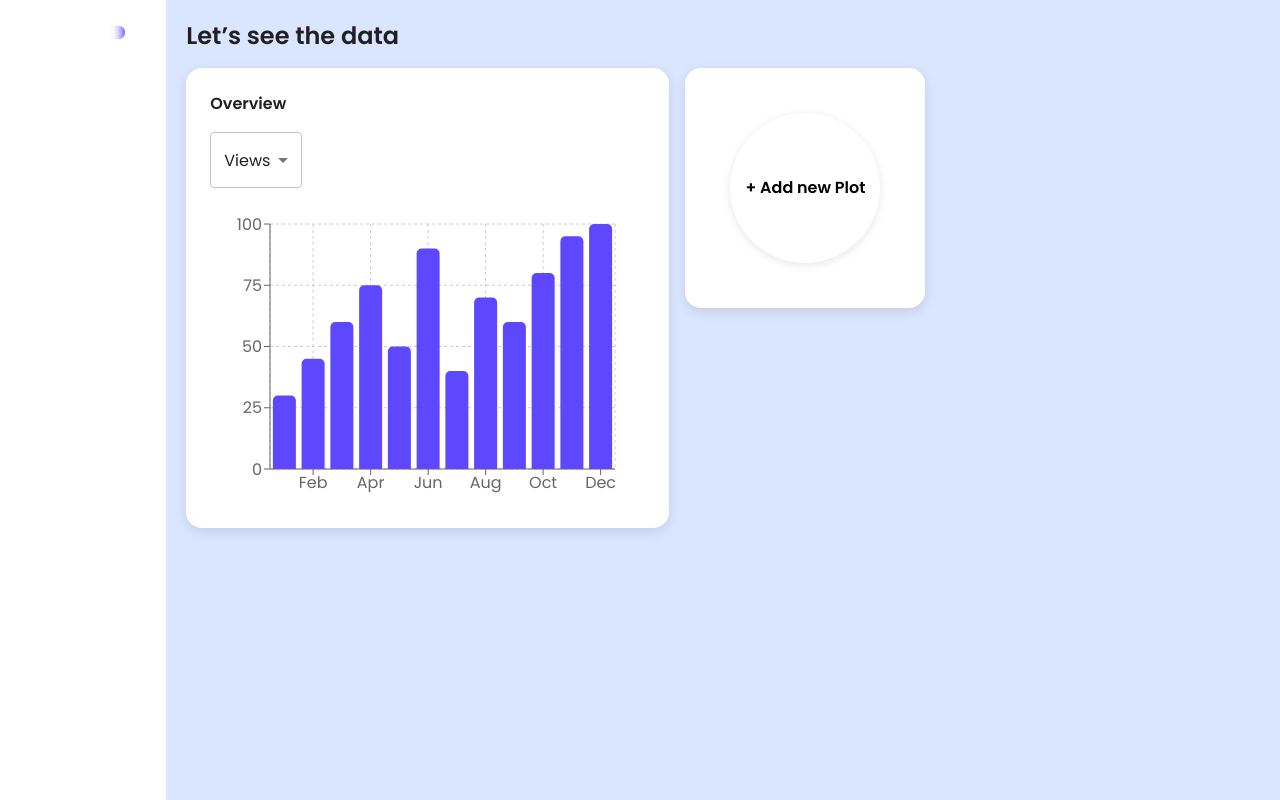
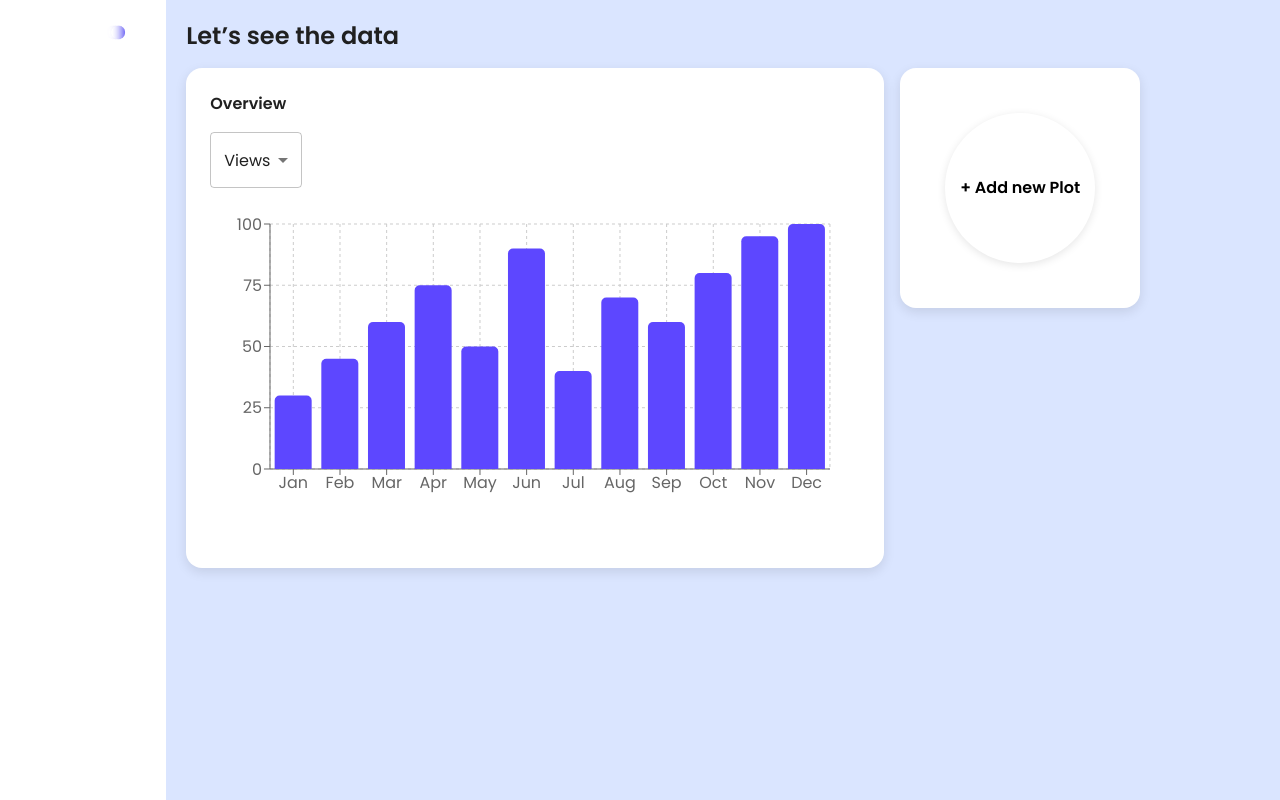
Before and after one commit to zeyadtamer99/position-task-SW, a React (Vite) app: page /analytics in a window 1280 px wide. Built offline with nearby package versions, Linux system fonts and the light colour scheme; no server answers; a web font is replaced by a local one.

Commit message:
Conditionally rendering the correct sizes for plots

```diff
--- a/src/pages/Analytics/AnalyticsPage.tsx
+++ b/src/pages/Analytics/AnalyticsPage.tsx
@@ -93,12 +93,37 @@ const AnalyticsPage: React.FC = () => {
             alignItems: "flex-start",
           }}
         >
-          {plots.map((plotType, index) => (
-            <Box key={index} sx={{ width: { xs: "100%", md: "45%" } }}>
-              {renderPlot(plotType)}
-            </Box>
-          ))}
-          <Box sx={{ width: { xs: "100%", md: "45%" } }}>
+          {plots.map((plotType, index) => {
+            // Determine the height of the current plot
+            const previousPlotType = index > 0 ? plots[index - 1] : null;
+            const isAdjacentToTallPlot =
+              previousPlotType === "Overview" ||
+              previousPlotType === "Best Performing Jobs";
+
+            const plotHeight = isAdjacentToTallPlot ? "500px" : "300px";
+
+            return (
+              <Box
+                key={index}
+                sx={{
+                  width:
+                    plotType === "Overview" ||
+                    plotType === "Best Performing Jobs"
+                      ? "65%"
+                      : "25%",
+                  height:
+                    plotType === "Followers" ||
+                    plotType === "Applies" ||
+                    plotType === "Hires"
+                      ? plotHeight
+                      : "500px",
+                }}
+              >
+                {renderPlot(plotType)}
+              </Box>
+            );
+          })}
+          <Box sx={{ width: "30%" }}>
             <AddPlotButton onClick={() => setModalOpen(true)} />
           </Box>
         </Box>
--- a/src/pages/Analytics/components/BestPerformingJobsPlot.tsx
+++ b/src/pages/Analytics/components/BestPerformingJobsPlot.tsx
@@ -40,8 +40,8 @@ const BestPerformingJobsPlot: React.FC = () => {
         borderRadius: "16px",
         padding: "16px",
         boxShadow: "0 4px 12px rgba(0, 0, 0, 0.1)",
-        width: "100%",
-        height: "auto",
+        width: "100%", // Full width of the parent
+        height: "500px", // Consistent height
       }}
     >
       <Typography variant="h6" sx={{ fontWeight: 600, marginBottom: "16px" }}>
--- a/src/pages/Analytics/components/NewVisitsPlot.tsx
+++ b/src/pages/Analytics/components/NewVisitsPlot.tsx
@@ -13,13 +13,13 @@ const NewVisitsPlot: React.FC = () => {
       sx={{
         backgroundColor: "#fff",
         borderRadius: "16px",
-        padding: "16px", // Reduced padding
+        padding: "16px",
         boxShadow: "0 4px 12px rgba(0, 0, 0, 0.1)",
         display: "flex",
         flexDirection: "column",
         alignItems: "center",
-        width: "55%", // Set a specific width
-        height: "50%", // Set a specific height
+        width: "100%", // Full width of the parent
+        height: "500px", // Consistent height
       }}
     >
       <Typography variant="h6" sx={{ fontWeight: 600, marginBottom: "8px" }}>
--- a/src/pages/Analytics/components/OverviewPlot.tsx
+++ b/src/pages/Analytics/components/OverviewPlot.tsx
@@ -54,8 +54,8 @@ const OverviewPlot: React.FC = () => {
         borderRadius: "16px",
         padding: "24px",
         boxShadow: "0 4px 12px rgba(0, 0, 0, 0.1)",
-        width: "100%", // Set a specific width
-        height: "70%", // Set a specific height
+        width: "100%", // Ensure it takes full width as defined in the parent container
+        height: "500px", // Set a consistent height for all plots
       }}
     >
       <Typography variant="h6" sx={{ fontWeight: 600, marginBottom: "16px" }}>
--- a/src/pages/Analytics/components/SmallStatPlot.tsx
+++ b/src/pages/Analytics/components/SmallStatPlot.tsx
@@ -24,8 +24,8 @@ const SmallStatPlot: React.FC<SmallStatPlotProps> = ({
         boxShadow: "0 4px 12px rgba(0, 0, 0, 0.1)",
         display: "flex",
         alignItems: "center",
-        width: "100%",
-        height: "100%",
+        width: "100%", // Full width of the parent
+        height: "100%", // Inherit height from parent
       }}
     >
       <Box
```
